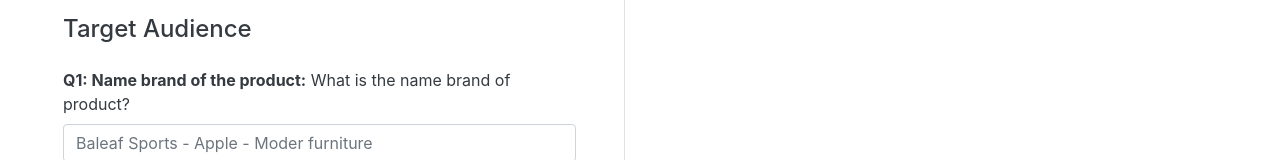
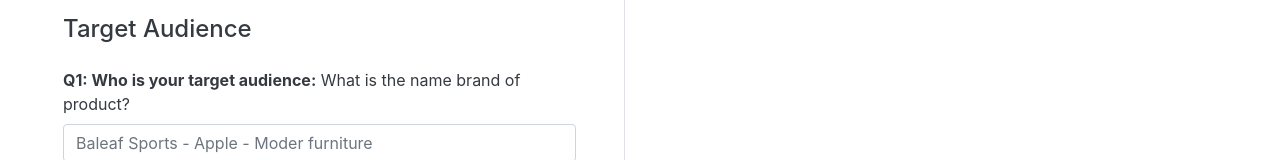
Before and after one commit to Yariandres/vue-script-machine, a Vue app: page /creator in a window 1280 px wide. Shown: the part 869-1029 px from the top of the page. Built offline with nearby package versions, Linux system fonts and the light colour scheme.

Commit message:
adding target audience component

```diff
--- a/src/components/pages/creator/TargetAudience.vue
+++ b/src/components/pages/creator/TargetAudience.vue
@@ -5,7 +5,7 @@
       <div class="form-group d-flex flex-column">
          <label for="q3" class="form-label">
             <span class="font-weight-bold">
-               Q1: Name brand of the product:</span>
+               Q1: Who is your target audience:</span>
                What is the name brand of product?
          </label>
 
```
